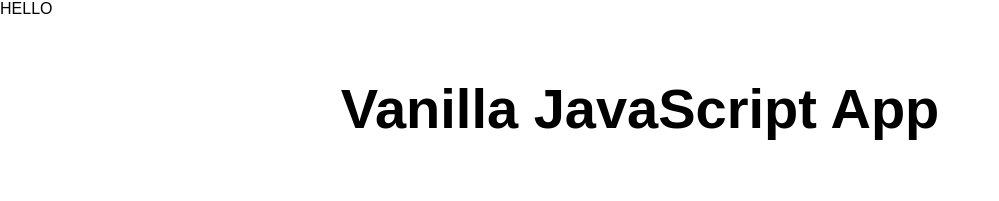
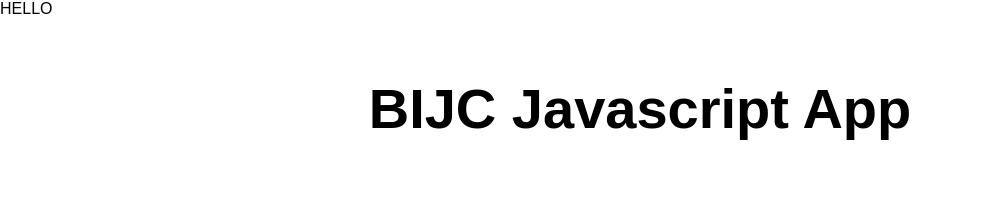
Before and after one commit to jaisonjs83/bijcapprepo, a website: page src/index.html in a window 1280 px wide. Shown: the whole page, without its empty margins (0-999 px from the left). Drawn offline with Linux system fonts and the light colour scheme.

Commit message:
Update index.html

```diff
--- a/src/index.html
+++ b/src/index.html
@@ -11,7 +11,7 @@
 <body>
   HELLO
   <main>
-    <h1>Vanilla JavaScript App</h1>
+    <h1>BIJC Javascript App</h1>
   </main>
 </body>
 
```
